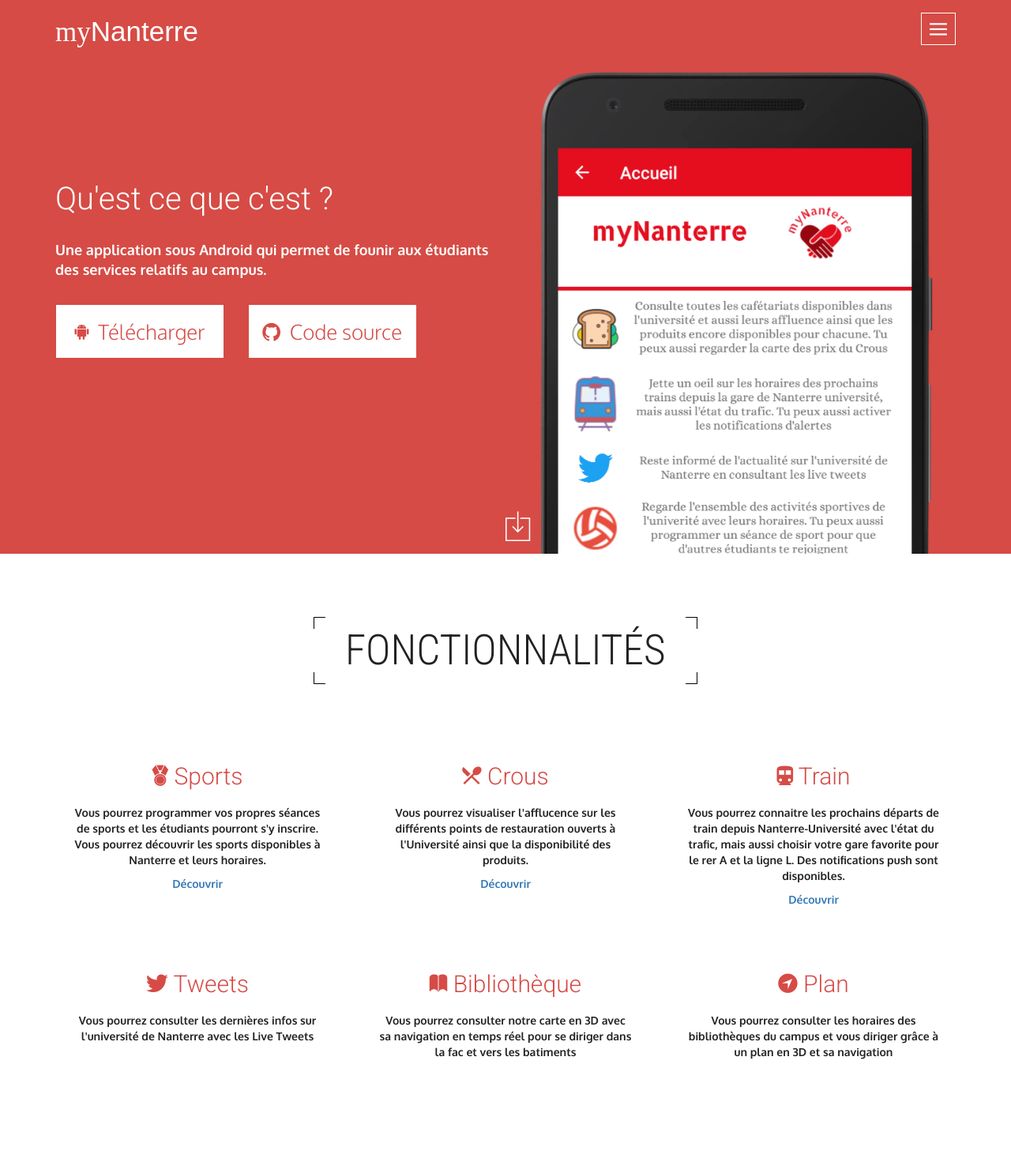
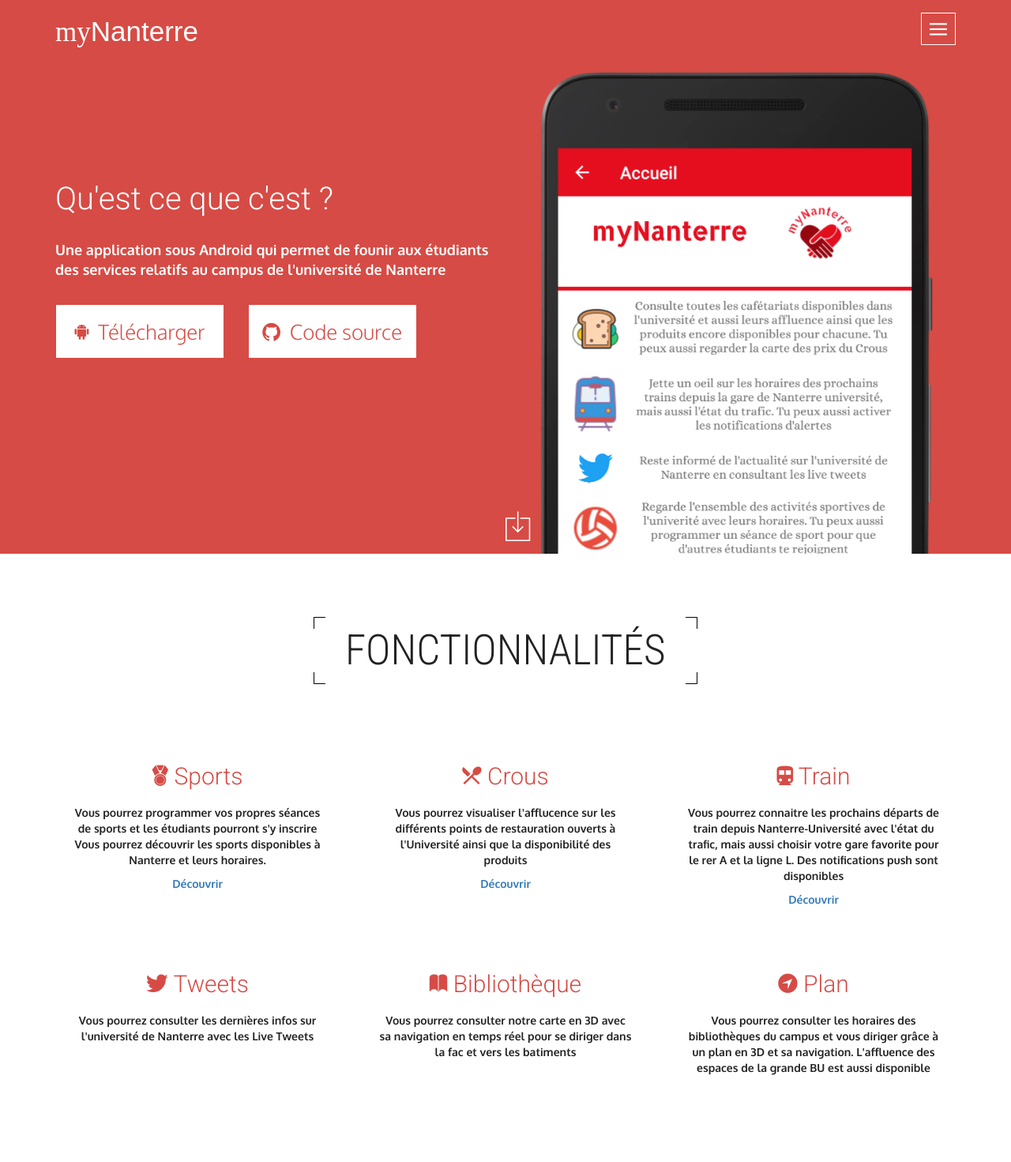
Before and after one commit to sankarvijay/myNanterreM2, a plain HTML site: page index.html in a window 1280 px wide. Shown: the part 9-1480 px from the top of the page at 79% size. Drawn offline with Linux system fonts and the light colour scheme; files whose address does not match are found by name.

Commit message:
maj photos

```diff
--- a/index.html
+++ b/index.html
@@ -62,7 +62,7 @@
 				<div class="col-md-6">
 					<div class="headings">
 						<h1 class="wow animated fadeInDown">Qu'est ce que c'est ?</h1>
-						<p class="wow animated fadeInLeft"><b>Une application sous Android qui permet de founir aux étudiants des services relatifs au campus.<b></p>
+						<p class="wow animated fadeInLeft"><b>Une application sous Android qui permet de founir aux étudiants des services relatifs au campus de l'université de Nanterre<b></p>
 						<div class="row">
 							<div class="col-xs-6 col-sm-6 col-md-5">
 								<div>
@@ -107,7 +107,7 @@
 
 					<div class="feature-box wow animated flipInX" data-wow-delay="0.3s">
 						<h2 style="color: rgb(214, 75,70);" ><i class="icon ion-ribbon-a"></i> Sports</h2>
-						<p>Vous pourrez programmer vos propres séances de sports et les étudiants pourront s'y inscrire.
+						<p>Vous pourrez programmer vos propres séances de sports et les étudiants pourront s'y inscrire
 						Vous pourrez découvrir les sports disponibles à Nanterre et leurs horaires.</p>
 						<a href="https://www.youtube.com/watch?v=yMZu_U9HYeA" style="background-color: rgb(255, 255,255)">Découvrir</a>
 					</div>
@@ -115,7 +115,7 @@
 				<div class="col-sm-6 col-md-4">
 					<div class="feature-box wow animated flipInX" data-wow-delay="0.3s">
 						<h2 style="color: rgb(214, 75,70);" ><i class="icon ion-android-restaurant"></i> Crous</h2>
-						<p>Vous pourrez visualiser l'afflucence sur les différents points de restauration ouverts à l'Université ainsi que la disponibilité des produits.</p>
+						<p>Vous pourrez visualiser l'afflucence sur les différents points de restauration ouverts à l'Université ainsi que la disponibilité des produits</p>
 						<a href="https://www.youtube.com/watch?v=jK2lNvd70sY" style="background-color: rgb(255, 255,255);;"> Découvrir</a>
 					</div>
 				</div>
@@ -123,7 +123,7 @@
 					<div class="feature-box wow animated flipInX" data-wow-delay="0.3s">
 					<!--	<i class="ion-nuclear" style="color:#00ceb8;"></i>-->
 						<h2 style="color: rgb(214, 75,70);" ><i class="icon ion-android-subway"></i> Train</h2>
-						<p>Vous pourrez connaitre les prochains départs de train depuis Nanterre-Université avec l'état du trafic, mais aussi choisir votre gare favorite pour le rer A et la ligne L. Des notifications push sont disponibles.</p>
+						<p>Vous pourrez connaitre les prochains départs de train depuis Nanterre-Université avec l'état du trafic, mais aussi choisir votre gare favorite pour le rer A et la ligne L. Des notifications push sont disponibles</p>
 						<a href="https://www.youtube.com/watch?v=YlfRr7sT6_g" style="background-color: rgb(255, 255,255);;">Découvrir</a>
 					</div>
 				</div>
@@ -137,8 +137,7 @@
 				<div class="col-sm-6 col-md-4">
 					<div class="feature-box wow animated flipInX" data-wow-delay="0.3s">
 					<!--	<i class="ion-nuclear" style="color:#00ceb8;"></i>-->
-						<h2 style="color: rgb(214, 75,70);" ><i class="icon ion-ios-book
-"></i> Bibliothèque</h2>
+						<h2 style="color: rgb(214, 75,70);" ><i class="icon ion-ios-book"></i> Bibliothèque</h2>
 						<p>Vous pourrez consulter notre carte en 3D avec sa navigation en temps réel pour se diriger dans la fac et vers les batiments</p>
 					</div>
 				</div>
@@ -146,7 +145,7 @@
 					<div class="feature-box wow animated flipInX" data-wow-delay="0.3s">
 					<!--	<i class="ion-nuclear" style="color:#00ceb8;"></i>-->
 						<h2 style="color: rgb(214, 75,70);" ><i class="icon ion-ios-navigate"></i> Plan</h2>
-						<p>Vous pourrez consulter les horaires des bibliothèques du campus et vous diriger grâce à un plan en 3D et sa navigation</p>
+						<p>Vous pourrez consulter les horaires des bibliothèques du campus et vous diriger grâce à un plan en 3D et sa navigation. L'affluence des espaces de la grande BU est aussi disponible</p>
 					</div>
 				</div>
 			</section>
@@ -177,6 +176,7 @@
 					  <div class="item"><img src="assets/img/screenshot-111.png" class="img_res wow animated zoomIn"></div>
 					  <div class="item"><img src="assets/img/screenshot-111-2.png" class="img_res wow animated zoomIn"></div>
 					    <div class="item"><img src="assets/img/screenshot-111-3.png" class="img_res wow animated zoomIn"></div>
+						<div class="item"><img src="assets/img/screenshot-112.png" class="img_res wow animated zoomIn"></div>
 						<div class="item"><img src="assets/img/screenshot-7.png" class="img_res wow animated zoomIn"></div>
 					  <div class="item"><img src="assets/img/screenshot-7-1.png" class="img_res wow animated zoomIn"></div>
 					   <div class="item"><img src="assets/img/screenshot-7-2.png" class="img_res wow animated zoomIn"></div>
@@ -186,6 +186,7 @@
 					  <div class="item"><img src="assets/img/screenshot-10.png" class="img_res wow animated zoomIn"></div>
 					   <div class="item"><img src="assets/img/screenshot-11.png" class="img_res wow animated zoomIn"></div>
 					   <div class="item"><img src="assets/img/screenshot-12.png" class="img_res wow animated zoomIn"></div>
+					   <div class="item"><img src="assets/img/screenshot-12-1.png" class="img_res wow animated zoomIn"></div>
 					  <div class="item"><img src="assets/img/screenshot-13.png" class="img_res wow animated zoomIn"></div>
 					  <div class="item"><img src="assets/img/screenshot-14.png" class="img_res wow animated zoomIn"></div>
 					  <div class="item"><img src="assets/img/screenshot-15.png" class="img_res wow animated zoomIn"></div>
```
Also changed, not shown: assets/img/screenshot-12-1.png (added), assets/img/screenshot-12.png, assets/img/screenshot-4.png, 1 other file.
